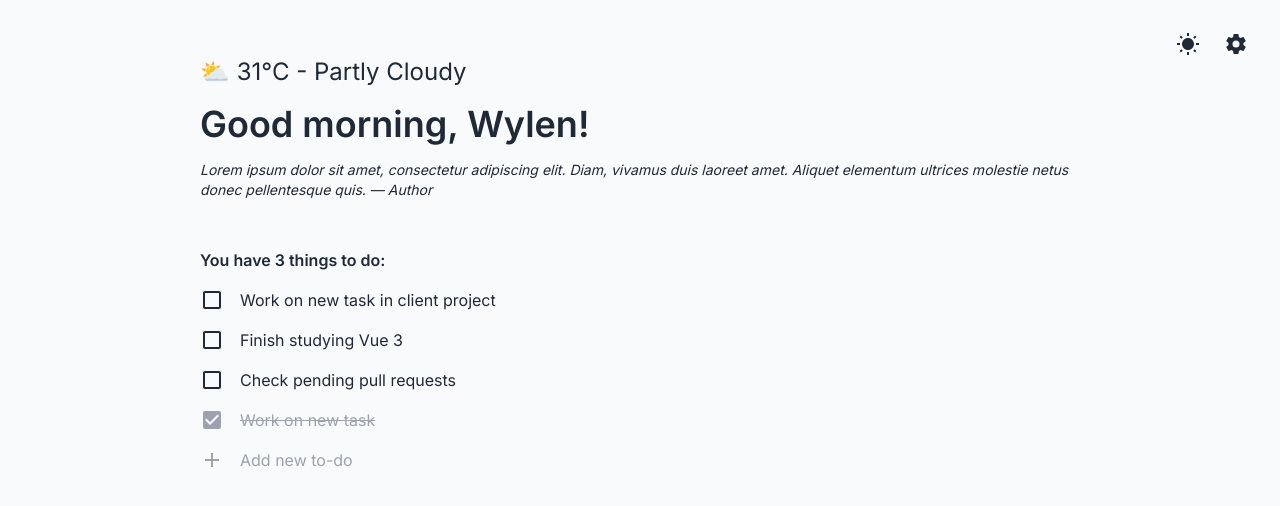
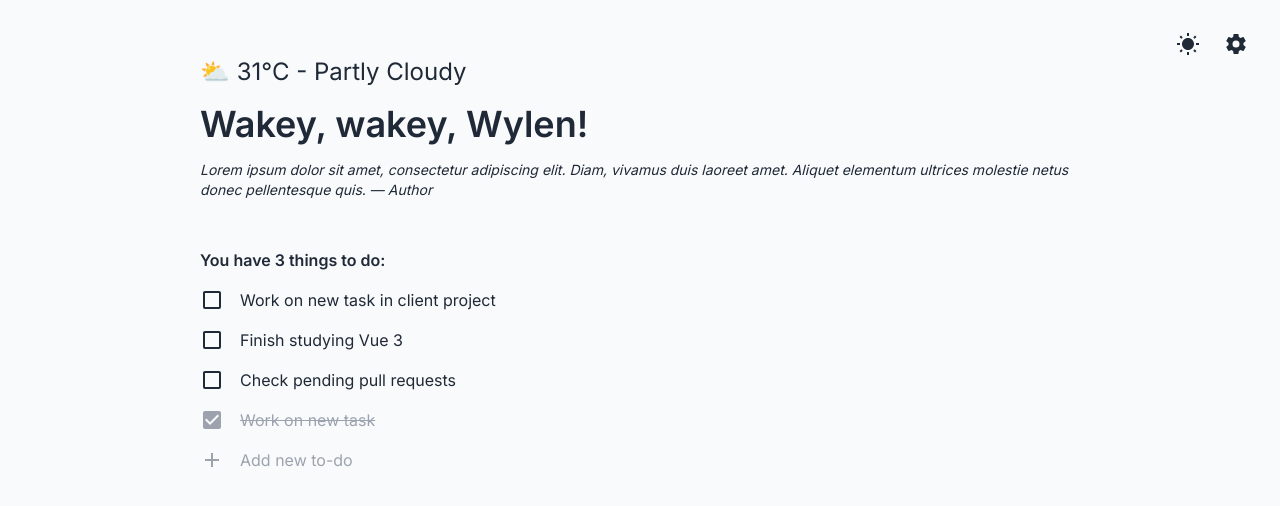
Before and after one commit to wylenjoan/while, a Vue app: page / in a window 1280 px wide. Shown: the top 506 px of the page. Built offline with nearby package versions, Linux system fonts and the light colour scheme.

Commit message:
Implement random greeting according to time

```diff
--- /dev/null
+++ b/src/assets/greetings.json
@@ -0,0 +1,54 @@
+{
+  "anytime": [
+    "Hello",
+    "Hi",
+    "Hey"
+  ],
+
+  "morning": [
+    "Good morning",
+    "Wakey, wakey",
+    "Rise and shine",
+    "Top of the morning to you",
+    "Have a great day",
+    "Great day ahead"
+  ],
+
+  "day": [
+    "Hiya",
+    "Howdy",
+    "Aloha",
+    "Fancy seeing you here"
+  ],
+
+  "noon": [
+    "Time to eat lunch",
+    "Halfway there",
+    "Take a break",
+    "Enjoy your lunch",
+    "Happy eating"
+  ],
+
+  "afternoon": [
+    "Good afternoon",
+    "Have a great afternoon",
+    "Enjoy your afternoon",
+    "Here's to a wonderful afternoon",
+    "Cheers to a great afternoon"
+  ],
+
+  "evening": [
+    "Good evening",
+    "Enjoy the rest of your evening",
+    "Beautiful evening",
+    "Have a fine evening",
+    "Enjoy the evening to the fullest"
+  ],
+
+  "night": [
+    "Good night",
+    "Time to rest",
+    "Take it easy",
+    "Have a great night"
+  ]
+}
--- a/src/components/RandomGreeting.vue
+++ b/src/components/RandomGreeting.vue
@@ -1,10 +1,13 @@
+<script setup lang="ts">
+import useGreetingByTime from "../composables/greetingByTime"
+
+const name = "Wylen"
+const greeting = useGreetingByTime(name)
+</script>
+
 <template>
-  <h1 class="text-4xl font-semibold">Good morning, Wylen!</h1>
+  <h1 class="text-4xl font-semibold">{{ greeting }}</h1>
 </template>
-
-<script setup lang="ts">
-
-</script>
 
 <style scoped>
 
--- /dev/null
+++ b/src/composables/currentDayPart.ts
@@ -0,0 +1,25 @@
+import { useNow } from "@vueuse/core"
+import DayParts from "@/enums/dayParts"
+
+export default function useCurrentDayPart(): string {
+  const now = useNow()
+  const hour = now.value.getHours()
+
+  if (hour >= 5 && hour < 12) {
+    return DayParts.MORNING
+  }
+
+  if (hour < 13) {
+    return DayParts.NOON
+  }
+
+  if (hour < 18) {
+    return DayParts.AFTERNOON
+  }
+
+  if (hour < 21) {
+    return DayParts.EVENING
+  }
+
+  return DayParts.NIGHT
+}
--- /dev/null
+++ b/src/composables/greetingByTime.ts
@@ -0,0 +1,13 @@
+import greetings from "../assets/greetings.json"
+import useCurrentDayPart from "./currentDayPart"
+import useRandomNumberInRange from "./randomNumberInRange"
+
+export default function useGreetingByTime(name: string): string {
+  const currentDayPart = useCurrentDayPart()
+  const currentGreetings = greetings[currentDayPart]
+  const randomNumber = useRandomNumberInRange(0, currentGreetings.length)
+
+  const greeting = currentGreetings[randomNumber] ?? "Hello"
+
+  return `${greeting}, ${name}!`
+}
--- /dev/null
+++ b/src/composables/randomNumberInRange.ts
@@ -0,0 +1,3 @@
+export default function useRandomNumberInRange(min: number, max: number): number {
+  return Math.floor(Math.random() * (max - min) + min)
+}
--- /dev/null
+++ b/src/enums/dayParts.ts
@@ -0,0 +1,10 @@
+enum DayParts {
+  MORNING = "morning",
+  NOON = "noon",
+  AFTERNOON = "afternoon",
+  EVENING = "evening",
+  NIGHT = "night",
+  ANYTIME = "anytime",
+}
+
+export default DayParts
--- a/tsconfig.app.json
+++ b/tsconfig.app.json
@@ -1,6 +1,6 @@
 {
   "extends": "@vue/tsconfig/tsconfig.dom.json",
-  "include": ["env.d.ts", "src/**/*", "src/**/*.vue"],
+  "include": ["env.d.ts", "src/**/*", "src/**/*.vue", "src/**/*.json"],
   "exclude": ["src/**/__tests__/*"],
   "compilerOptions": {
     "composite": true,
```
